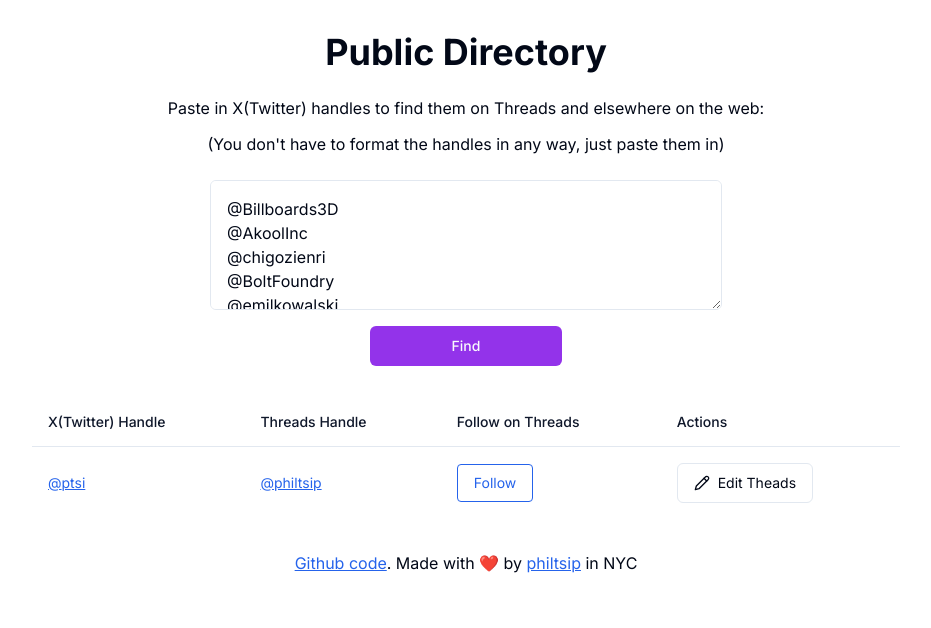
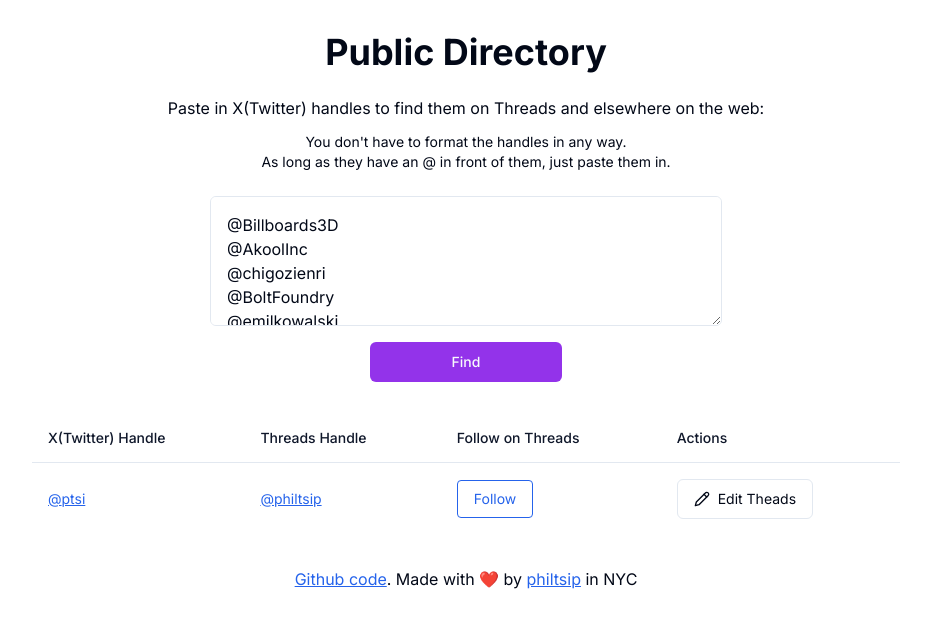
Before and after one commit to publicdirectory/publicdirectory, a Next.js app: page / in a window 1280 px wide. Shown: the top 628 px of the page, without its empty margins (174-1105 px from the left). Built offline with nearby package versions, Linux system fonts and the light colour scheme.

Commit message:
clarified @ instructions

```diff
--- a/app/page.tsx
+++ b/app/page.tsx
@@ -113,9 +113,11 @@
         Paste in X(Twitter) handles to find them on Threads and elsewhere on the
         web:
       </p>
-      <p className="mb-6">
-        (You don&apos;t have to format the handles in any way, just paste them
-        in)
+      <p className="text-sm">
+        You don&apos;t have to format the handles in any way.
+      </p>
+      <p className="mb-6 text-sm">
+        As long as they have an @ in front of them, just paste them in.
       </p>
       <textarea
         className="w-full max-w-lg p-4 mb-4 border rounded-md h-auto"
```
